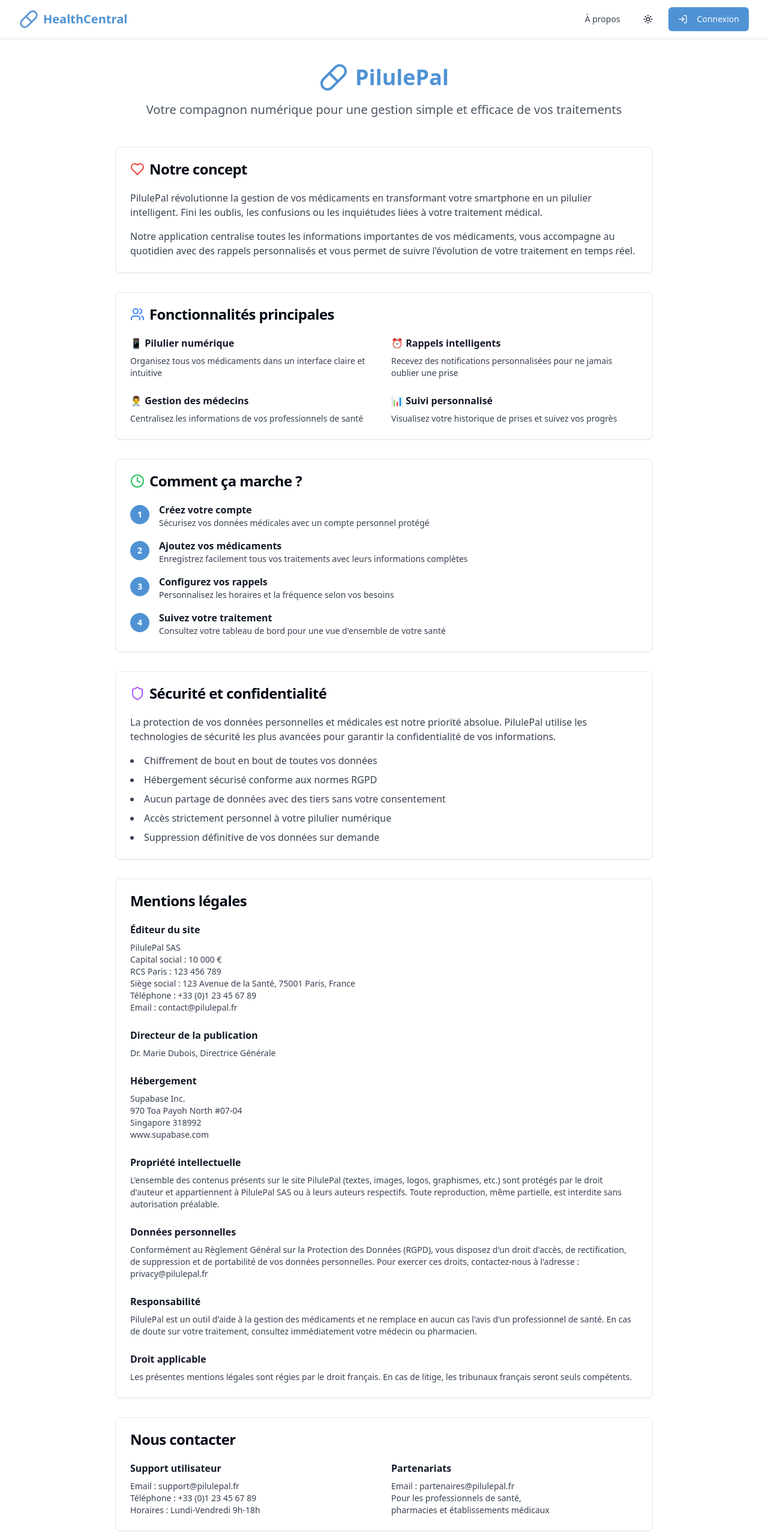
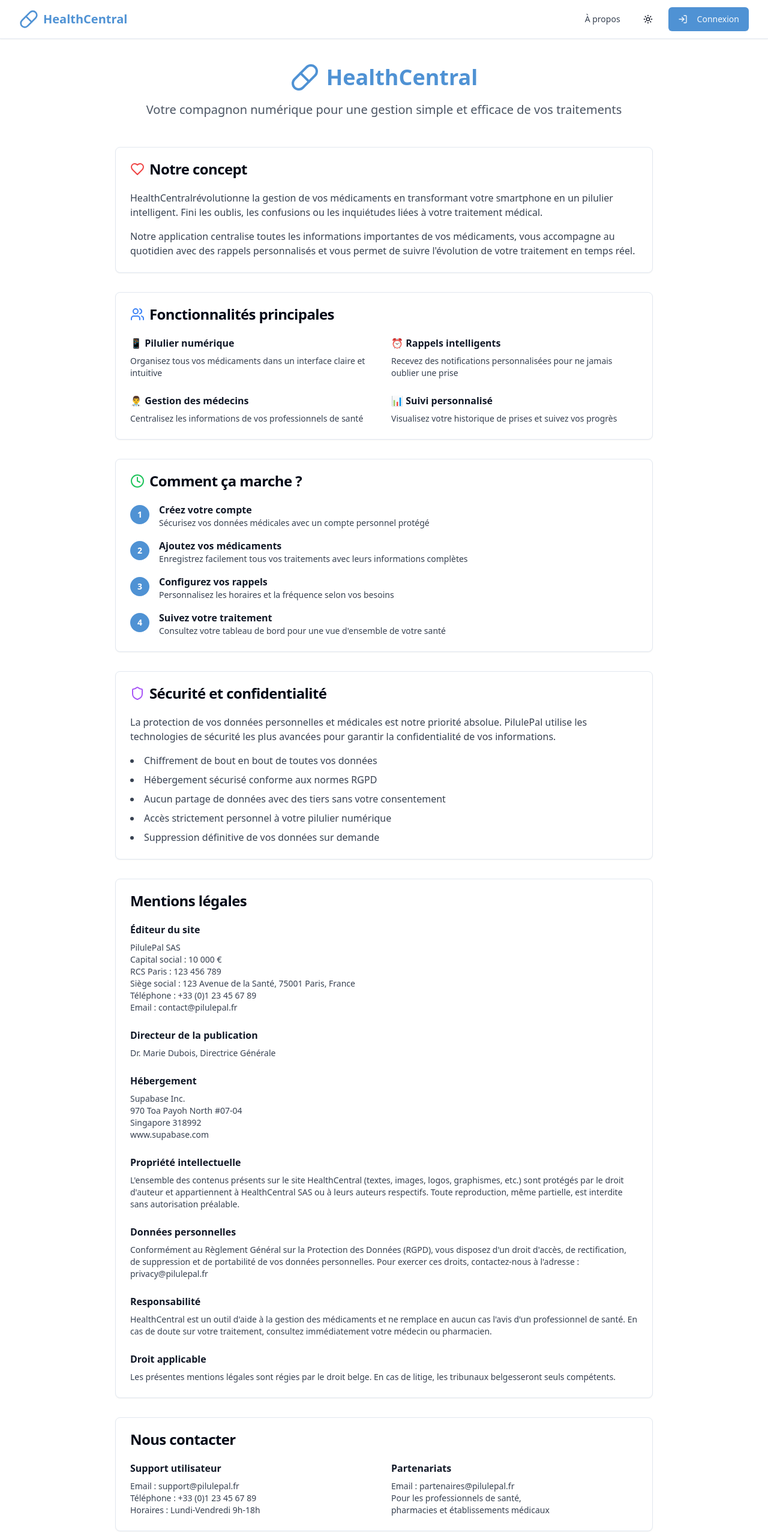
Before and after one commit to Madumtv/healthcentral, a React (Vite) app: page /about in a window 1280 px wide. Shown: the top 2566 px of the page at 60% size. Built offline with nearby package versions, Linux system fonts and the light colour scheme.

Commit message:
Visual edit in Lovable
Edited UI in Lovable

```diff
--- a/src/pages/AboutPage.tsx
+++ b/src/pages/AboutPage.tsx
@@ -1,11 +1,8 @@
-
 import Navbar from "@/components/Navbar";
 import { Card, CardContent, CardDescription, CardHeader, CardTitle } from "@/components/ui/card";
 import { Pill, Shield, Users, Clock, Heart } from "lucide-react";
-
 const AboutPage = () => {
-  return (
-    <div className="min-h-screen flex flex-col">
+  return <div className="min-h-screen flex flex-col">
       <Navbar />
 
       <main className="flex-grow py-10">
@@ -15,7 +12,7 @@ const AboutPage = () => {
             <div className="text-center mb-12">
               <div className="flex items-center justify-center mb-4">
                 <Pill className="h-12 w-12 text-medBlue mr-3" />
-                <h1 className="text-4xl font-bold text-medBlue">PilulePal</h1>
+                <h1 className="text-4xl font-bold text-medBlue">HealthCentral</h1>
               </div>
               <p className="text-xl text-gray-600">
                 Votre compagnon numérique pour une gestion simple et efficace de vos traitements
@@ -31,11 +28,7 @@ const AboutPage = () => {
                 </CardTitle>
               </CardHeader>
               <CardContent>
-                <p className="text-gray-700 mb-4">
-                  PilulePal révolutionne la gestion de vos médicaments en transformant votre smartphone
-                  en un pilulier intelligent. Fini les oublis, les confusions ou les inquiétudes liées
-                  à votre traitement médical.
-                </p>
+                <p className="text-gray-700 mb-4">HealthCentralrévolutionne la gestion de vos médicaments en transformant votre smartphone en un pilulier intelligent. Fini les oublis, les confusions ou les inquiétudes liées à votre traitement médical.</p>
                 <p className="text-gray-700">
                   Notre application centralise toutes les informations importantes de vos médicaments,
                   vous accompagne au quotidien avec des rappels personnalisés et vous permet de
@@ -183,12 +176,7 @@ const AboutPage = () => {
 
                 <div>
                   <h4 className="font-semibold text-gray-900 mb-2">Propriété intellectuelle</h4>
-                  <p className="text-gray-700 text-sm">
-                    L'ensemble des contenus présents sur le site PilulePal (textes, images, logos,
-                    graphismes, etc.) sont protégés par le droit d'auteur et appartiennent à PilulePal SAS
-                    ou à leurs auteurs respectifs. Toute reproduction, même partielle, est interdite sans
-                    autorisation préalable.
-                  </p>
+                  <p className="text-gray-700 text-sm">L'ensemble des contenus présents sur le site HealthCentral (textes, images, logos, graphismes, etc.) sont protégés par le droit d'auteur et appartiennent à HealthCentral SAS ou à leurs auteurs respectifs. Toute reproduction, même partielle, est interdite sans autorisation préalable.</p>
                 </div>
 
                 <div>
@@ -202,19 +190,12 @@ const AboutPage = () => {
 
                 <div>
                   <h4 className="font-semibold text-gray-900 mb-2">Responsabilité</h4>
-                  <p className="text-gray-700 text-sm">
-                    PilulePal est un outil d'aide à la gestion des médicaments et ne remplace en aucun cas
-                    l'avis d'un professionnel de santé. En cas de doute sur votre traitement, consultez
-                    immédiatement votre médecin ou pharmacien.
-                  </p>
+                  <p className="text-gray-700 text-sm">HealthCentral est un outil d'aide à la gestion des médicaments et ne remplace en aucun cas l'avis d'un professionnel de santé. En cas de doute sur votre traitement, consultez immédiatement votre médecin ou pharmacien.</p>
                 </div>
 
                 <div>
                   <h4 className="font-semibold text-gray-900 mb-2">Droit applicable</h4>
-                  <p className="text-gray-700 text-sm">
-                    Les présentes mentions légales sont régies par le droit français. En cas de litige,
-                    les tribunaux français seront seuls compétents.
-                  </p>
+                  <p className="text-gray-700 text-sm">Les présentes mentions légales sont régies par le droit belge. En cas de litige, les tribunaux belgesseront seuls compétents.</p>
                 </div>
               </CardContent>
             </Card>
@@ -262,8 +243,6 @@ const AboutPage = () => {
           </div>
         </div>
       </footer>
-    </div>
-  );
+    </div>;
 };
-
 export default AboutPage;
```
